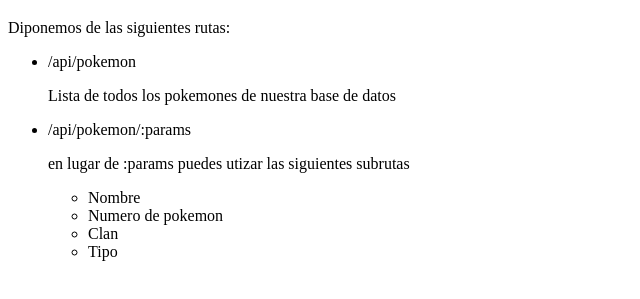
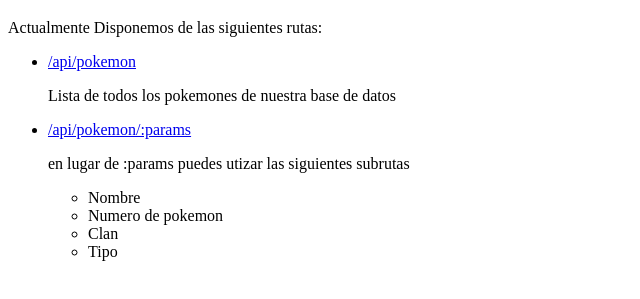
Before and after one commit to brandonhsz/pokexGamesApi, a website: page src/public/index.html in a window 1280 px wide. Shown: the part 61-360 px from the top of the page, without its empty margins (0-640 px from the left). Drawn offline with Linux system fonts and the light colour scheme.

Commit message:
public html fixed, not view engine

```diff
--- a/src/controllers/index.controller.js
+++ b/src/controllers/index.controller.js
@@ -1,5 +1,5 @@
 const index = (req, res) => {
-  res.send('index');
+  res.render('index.html');
 }
 
 module.exports = index;
--- a/src/public/index.html
+++ b/src/public/index.html
@@ -12,14 +12,14 @@
 
   <h1>Bienvenido a la PxgApi</h1>
   <div>
-    <p>Diponemos de las siguientes rutas:</p>
+    <p>Actualmente Disponemos de las siguientes rutas:</p>
     <ul>
       <li>
-        <span>/api/pokemon</span>
+        <a href="/api/pokemon">/api/pokemon</a>
         <p>Lista de todos los pokemones de nuestra base de datos</p>
       </li>
       <li>
-        <span>/api/pokemon/:params</span>
+        <a href="/api/pokemon/params">/api/pokemon/:params</a>
         <p>en lugar de :params puedes utizar las siguientes subrutas</p>
         <ul>
           <li> Nombre </li>
```
Also changed, not shown: src/models/server.js (+6 -3 lines).
